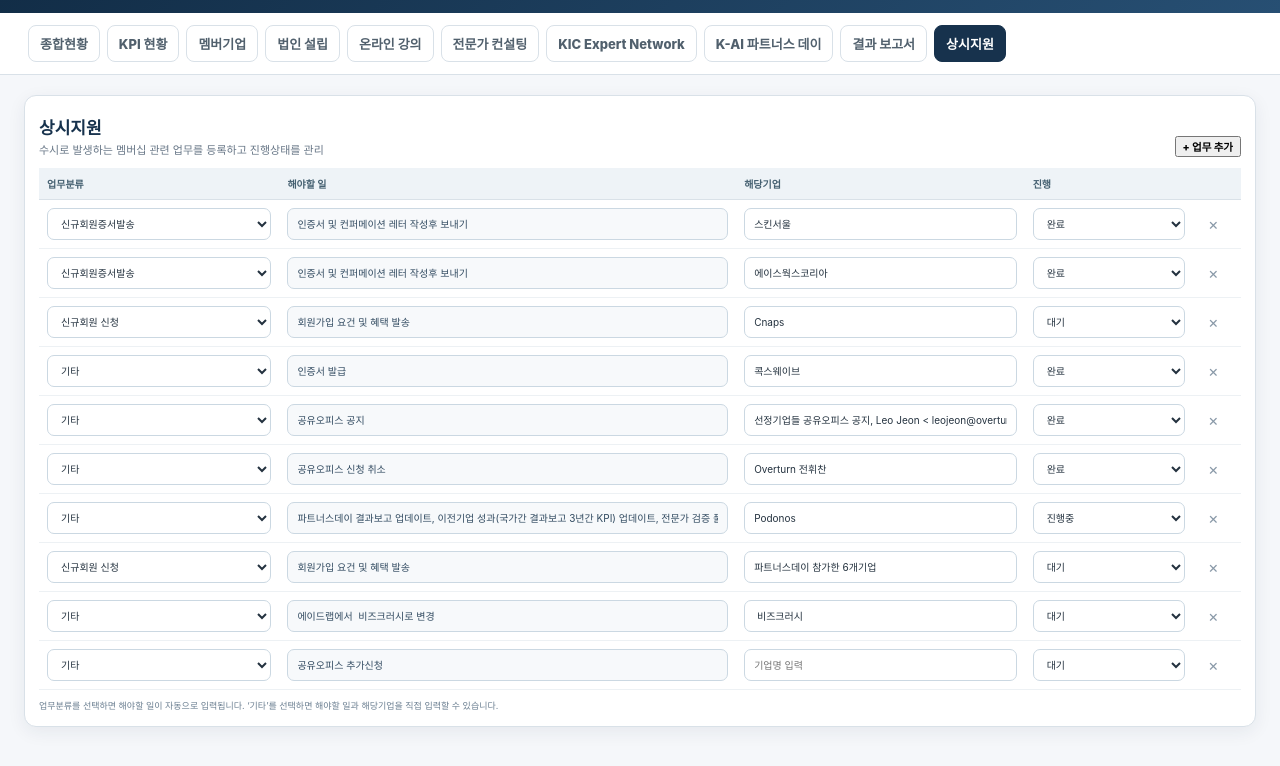
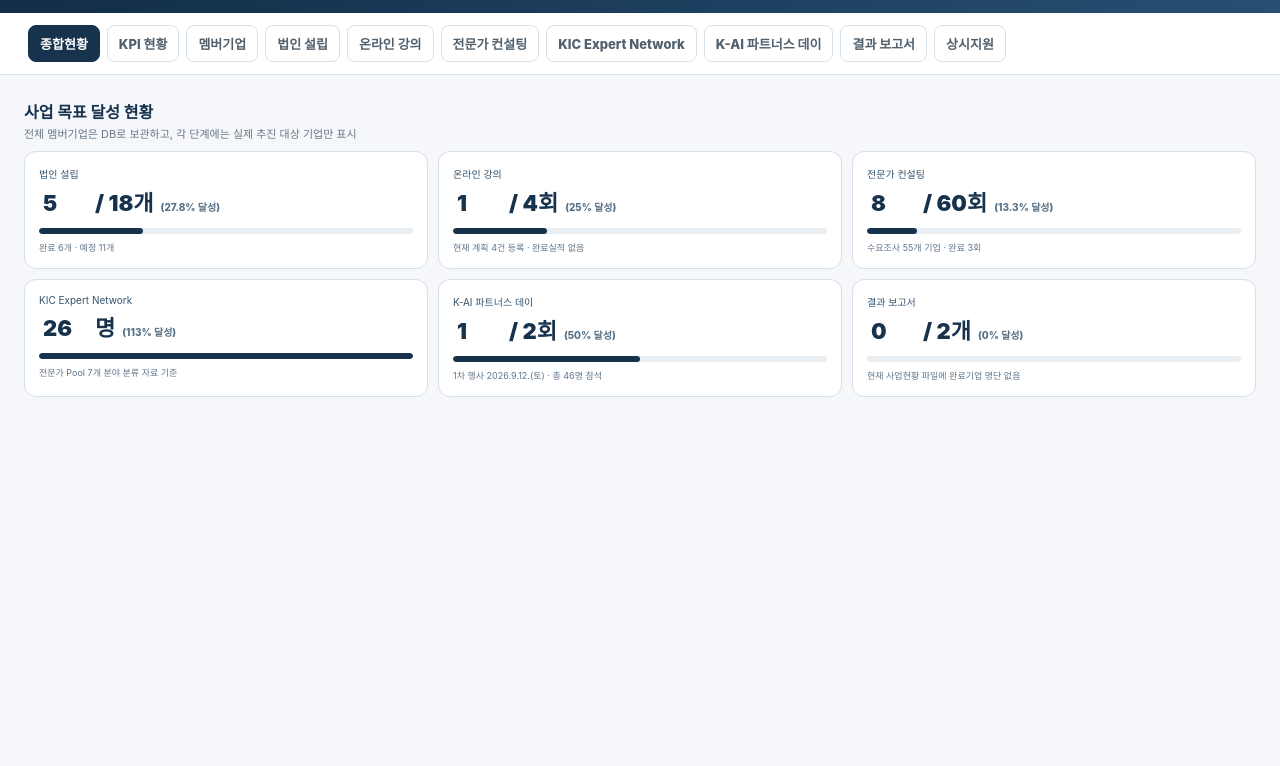
Before and after one commit to hyojeonglee-byte/k-ai-dashboard, a plain HTML site: page index.html in a window 1280 px wide. Shown: the part 170-936 px from the top of the page. After the commit the page ends 800 px from the top, so only its background shows below. Drawn offline with Linux system fonts and the light colour scheme.

Commit message:
Add files via upload

```diff
--- a/index.html
+++ b/index.html
@@ -359,17 +359,17 @@ button[data-action="detail"]{display:none !important;}
 </div>
 </header>
 <nav id="nav">
-<button class="navbtn" data-view="summary">종합현황</button><button class="navbtn" data-view="kpi">KPI 현황</button>
+<button class="navbtn active" data-view="summary">종합현황</button><button class="navbtn" data-view="kpi">KPI 현황</button>
 <button class="navbtn" data-view="members">멤버기업</button>
 <button class="navbtn" data-view="corp">법인 설립</button>
 <button class="navbtn" data-view="webinar">온라인 강의</button>
 <button class="navbtn" data-view="consult">전문가 컨설팅</button>
 <button class="navbtn" data-view="pool">KIC Expert Network</button>
 <button class="navbtn" data-view="network">K-AI 파트너스 데이</button>
-<button class="navbtn" data-view="report">결과 보고서</button><button class="navbtn active" data-view="support">상시지원</button>
+<button class="navbtn" data-view="report">결과 보고서</button><button class="navbtn" data-view="support">상시지원</button>
 </nav>
 <main>
-<section class="view" id="view-summary">
+<section class="view active" id="view-summary">
 <div id="businessGoalStatus">
 <div class="section-head" style="margin-bottom:10px">
 <div>
@@ -380,14 +380,14 @@ button[data-action="detail"]{display:none !important;}
 <div class="goal-grid">
 <div class="goal-card" data-key="corp" data-target="18" data-unit="개">
 <div class="goal-label">법인 설립</div>
-<div class="goal-value"><input class="goal-current" min="0" type="number" value="6"> <span>/ 18개</span> <span class="goal-rate">(33.3% 달성)</span></div>
-<div class="goal-progress"><i style="width: 33.3333%;"></i></div>
+<div class="goal-value"><input class="goal-current" min="0" type="number" value="5"> <span>/ 18개</span> <span class="goal-rate">(27.8% 달성)</span></div>
+<div class="goal-progress"><i style="width: 27.7778%;"></i></div>
 <div class="goal-note">완료 6개 · 예정 11개</div>
 </div>
 <div class="goal-card" data-key="webinar" data-target="4" data-unit="회">
 <div class="goal-label">온라인 강의</div>
-<div class="goal-value"><input class="goal-current" min="0" type="number" value="0"> <span>/ 4회</span> <span class="goal-rate">(0% 달성)</span></div>
-<div class="goal-progress"><i style="width: 0%;"></i></div>
+<div class="goal-value"><input class="goal-current" min="0" type="number" value="1"> <span>/ 4회</span> <span class="goal-rate">(25% 달성)</span></div>
+<div class="goal-progress"><i style="width: 25%;"></i></div>
 <div class="goal-note">현재 계획 4건 등록 · 완료실적 없음</div>
 </div>
 <div class="goal-card" data-key="consulting" data-target="60" data-unit="회">
@@ -398,7 +398,7 @@ button[data-action="detail"]{display:none !important;}
 </div>
 <div class="goal-card" data-key="expert" data-target="23" data-unit="명">
 <div class="goal-label">KIC Expert Network</div>
-<div class="goal-value"><input class="goal-current" min="0" type="number" value="23"> <span>명</span> <span class="goal-rate">(100% 달성)</span></div>
+<div class="goal-value"><input class="goal-current" min="0" type="number" value="26"> <span>명</span> <span class="goal-rate">(113% 달성)</span></div>
 <div class="goal-progress"><i style="width: 100%;"></i></div>
 <div class="goal-note">전문가 Pool 7개 분야 분류 자료 기준</div>
 </div>
@@ -434,11 +434,11 @@ button[data-action="detail"]{display:none !important;}
 <div><span>Tier 1</span><b>직접 통제 KPI</b></div>
 <div><span>Tier 2</span><b>정량 성과 KPI</b></div>
 </div>
-<div class="tier-overview" id="tierOverviewFull"><div class="tier-card"><div class="top"><span class="tier-name">전체 KPI</span><span class="badge">100% 가중치</span></div><div class="tier-score">5.0%</div><div class="bar"><i style="width:5.0%"></i></div><div class="tier-sub">가중치 기준 종합 진행도</div></div><div class="tier-card"><div class="top"><span class="tier-name">Tier 1</span><span class="badge">55% 가중치</span></div><div class="tier-score">0.0%</div><div class="bar"><i style="width:0.0%"></i></div><div class="tier-sub">직접 통제 KPI</div></div><div class="tier-card"><div class="top"><span class="tier-name">Tier 2</span><span class="badge">45% 가중치</span></div><div class="tier-score">11.1%</div><div class="bar"><i style="width:11.1%"></i></div><div class="tier-sub">정량 성과 KPI</div></div></div>
+<div class="tier-overview" id="tierOverviewFull"><div class="tier-card"><div class="top"><span class="tier-name">전체 KPI</span><span class="badge">100% 가중치</span></div><div class="tier-score">13.7%</div><div class="bar"><i style="width:13.7%"></i></div><div class="tier-sub">가중치 기준 종합 진행도</div></div><div class="tier-card"><div class="top"><span class="tier-name">Tier 1</span><span class="badge">55% 가중치</span></div><div class="tier-score">17.3%</div><div class="bar"><i style="width:17.3%"></i></div><div class="tier-sub">직접 통제 KPI</div></div><div class="tier-card"><div class="top"><span class="tier-name">Tier 2</span><span class="badge">45% 가중치</span></div><div class="tier-score">9.3%</div><div class="bar"><i style="width:9.3%"></i></div><div class="tier-sub">정량 성과 KPI</div></div></div>
 <div class="panel">
 <div class="section-head">
 <div><h2>전체 KPI 현황</h2><p>실적·상태·비고를 직접 수정하면 상단 달성률이 자동 반영</p></div>
-<div class="count" id="kpiUpdatedAt"></div>
+<div class="count" id="kpiUpdatedAt">마지막 저장 2026. 9. 22. 오후 4:51:25</div>
 </div>
 <div class="tablewrap">
 <table class="kpi-table">
@@ -465,8 +465,8 @@ button[data-action="detail"]{display:none !important;}
       <td><b>—</b></td>
       <td><b style="color:var(--navy)">K-AI 파트너스 데이 개최</b><span class="en">K-AI 파트너스 데이 이벤트 개최</span></td>
       <td class="wrap">최소 2회(9월, 11월 예정), 각 15명 내외 개최</td>
-      <td><div class="kpi-inline"><input class="kpi-input" type="number" min="0" step="1" value="0" data-kpi="t1_4" data-field="actual"><span>회</span></div></td>
-      <td><div class="kpi-progress"><strong>0.0%</strong><div class="bar"><i style="width:0.0%"></i></div></div></td>
+      <td><div class="kpi-inline"><input class="kpi-input" type="number" min="0" step="1" value="1" data-kpi="t1_4" data-field="actual"><span>회</span></div></td>
+      <td><div class="kpi-progress"><strong>50.0%</strong><div class="bar"><i style="width:50.0%"></i></div></div></td>
       <td><select class="kpi-select" data-kpi="t1_4" data-field="status">
         <option>입력 필요</option><option>확인 필요</option><option>미실시</option><option>예정</option><option selected="selected">진행</option><option>완료</option><option>달성</option><option>지연</option><option>미달 위험</option>
       </select></td>
@@ -478,10 +478,10 @@ button[data-action="detail"]{display:none !important;}
       <td><b style="color:var(--navy)">전문가 컨설팅</b><span class="en">1:1 맞춤형 처방 컨설팅 시수</span></td>
       <td class="wrap">30개사 이상 · 총 60시간 이상</td>
       <td><div class="kpi-inline">
-    <input class="kpi-input" type="number" min="0" value="3" data-kpi="t1_5" data-field="actual"><span>개사</span>
-    <input class="kpi-input" type="number" min="0" step="0.5" value="0" data-kpi="t1_5" data-field="actual2"><span>시간</span>
+    <input class="kpi-input" type="number" min="0" value="8" data-kpi="t1_5" data-field="actual"><span>개사</span>
+    <input class="kpi-input" type="number" min="0" step="0.5" value="8" data-kpi="t1_5" data-field="actual2"><span>시간</span>
   </div></td>
-      <td><div class="kpi-progress"><strong>0.0%</strong><div class="bar"><i style="width:0.0%"></i></div></div></td>
+      <td><div class="kpi-progress"><strong>13.3%</strong><div class="bar"><i style="width:13.3%"></i></div></div></td>
       <td><select class="kpi-select" data-kpi="t1_5" data-field="status">
         <option>입력 필요</option><option>확인 필요</option><option>미실시</option><option>예정</option><option selected="selected">진행</option><option>완료</option><option>달성</option><option>지연</option><option>미달 위험</option>
       </select></td>
@@ -504,8 +504,8 @@ button[data-action="detail"]{display:none !important;}
       <td><b>2</b></td>
       <td><b style="color:var(--navy)">법인 설립 지원</b><span class="en">해외 신규 법인 설립 건수</span></td>
       <td class="wrap">최소 18건 이상 책임 완수 및 지원 증빙 완료</td>
-      <td><div class="kpi-inline"><input class="kpi-input" type="number" min="0" step="1" value="6" data-kpi="t2_2" data-field="actual"><span>건</span></div></td>
-      <td><div class="kpi-progress"><strong>33.3%</strong><div class="bar"><i style="width:33.3%"></i></div></div></td>
+      <td><div class="kpi-inline"><input class="kpi-input" type="number" min="0" step="1" value="5" data-kpi="t2_2" data-field="actual"><span>건</span></div></td>
+      <td><div class="kpi-progress"><strong>27.8%</strong><div class="bar"><i style="width:27.8%"></i></div></div></td>
       <td><select class="kpi-select" data-kpi="t2_2" data-field="status">
         <option>입력 필요</option><option>확인 필요</option><option>미실시</option><option>예정</option><option selected="selected">진행</option><option>완료</option><option>달성</option><option>지연</option><option>미달 위험</option>
       </select></td>
@@ -1861,7 +1861,7 @@ Goover</span></button></td>
 </div>
 </div>
 <div class="note">9월 말과 11월 말에 각각 중간 성과보고서를 작성하는 일정으로 관리합니다.</div>
-</section><section class="view active" id="view-support">
+</section><section class="view" id="view-support">
 <div class="panel support-panel">
 <div class="section-head">
 <div>
```
